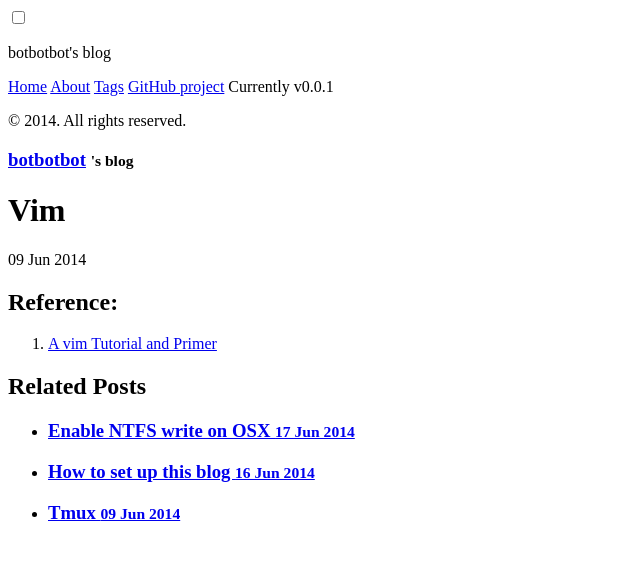
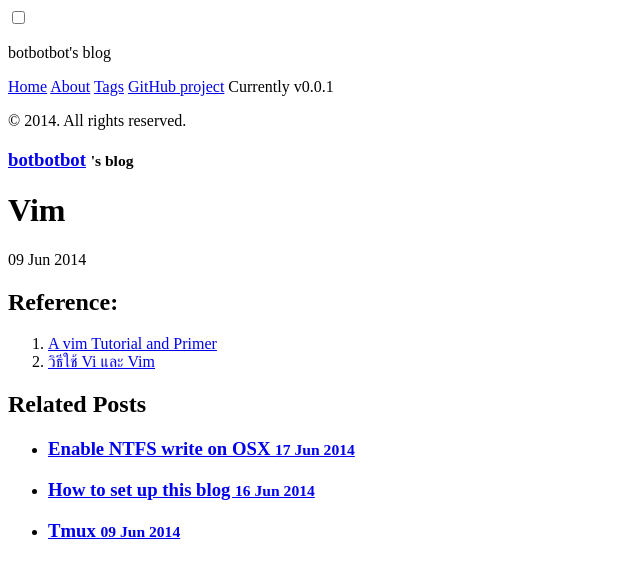
Before and after one commit to ibotdotout/ibotdotout.github.io, a Jekyll site: the page built from _posts/2014-06-09-vim.md, in a window 1280 px wide. Shown: the top 578 px of the page, without its empty margins (0-640 px from the left). Built offline with Jekyll 4.4.1, drawn with Linux system fonts in a browser that asks for light colours; Markdown is read by kramdown in place of the engine named in the settings.

Commit message:
update post/vim

```diff
--- a/_posts/2014-06-09-vim.md
+++ b/_posts/2014-06-09-vim.md
@@ -6,3 +6,4 @@ tags: vim
 
 ## Reference:
 1. [A vim Tutorial and Primer](http://www.danielmiessler.com/study/vim/)
+2. [วิธีใช้ Vi และ Vim](http://www.joinstick.net/howto/vim.html)
```
